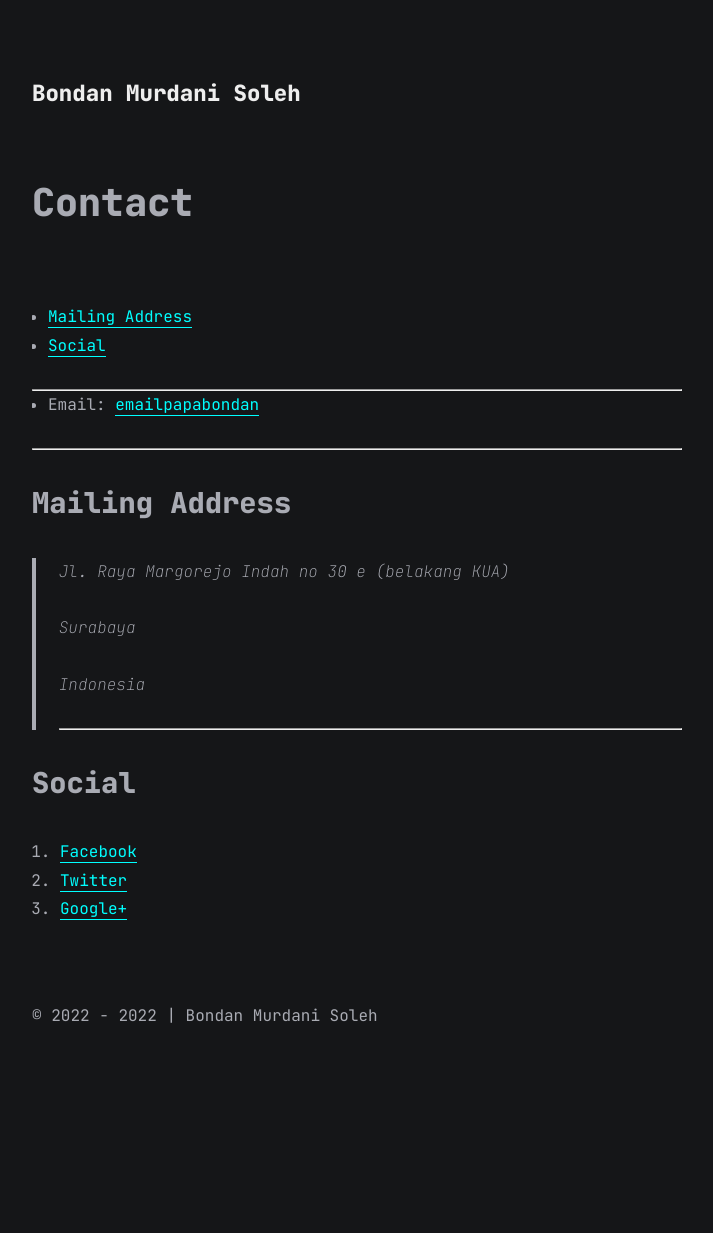
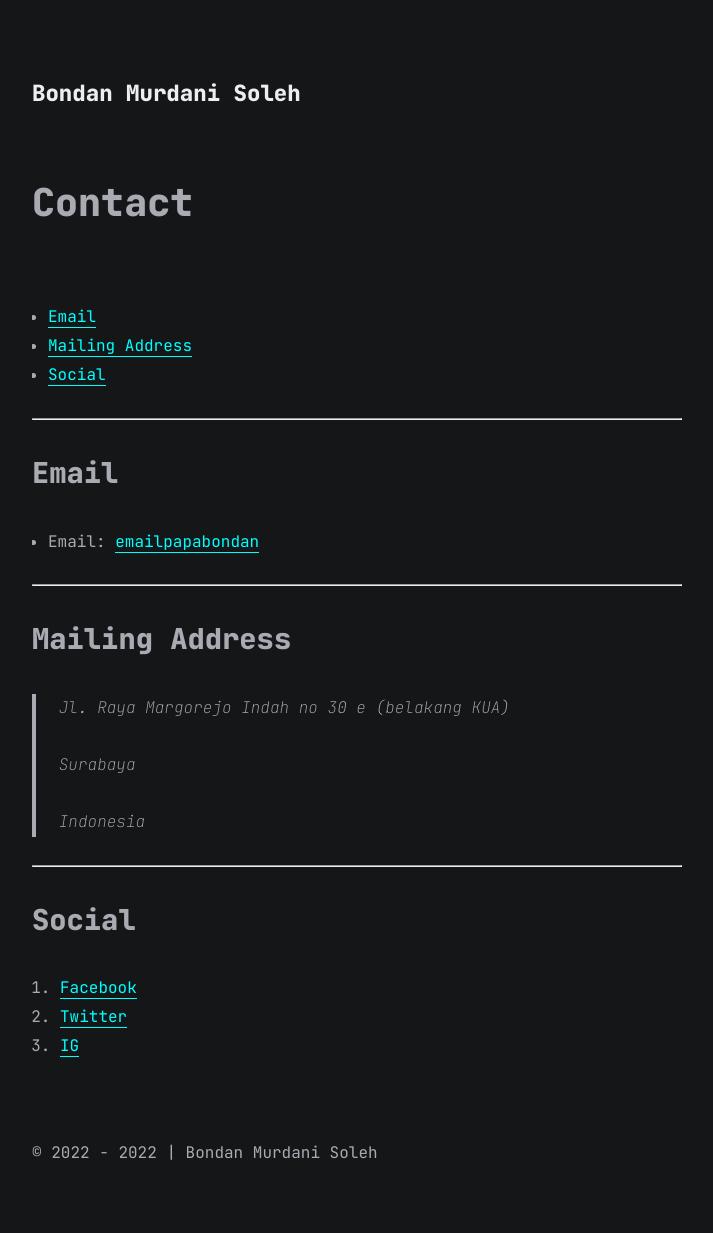
Before and after one commit to papabondan/papabondan.github.io, a Jekyll site: the page built from contact.md, in a window 1280 px wide. Shown: the whole page, without its empty margins (283-996 px from the left). Built offline with Jekyll 4.4.1, drawn with Linux system fonts in a browser that asks for light colours; comment, search, counter and statistics services are not loaded; before the commit the page ends 1096 px from its top, so only the background shows below that.

Commit message:
Update contact.md

```diff
--- a/contact.md
+++ b/contact.md
@@ -4,6 +4,7 @@ title: Contact
 ---
 
 ---
+## Email
 
 * Email: [emailpapabondan](mailto:murdani.bondan.bm@gmail.com)
 
@@ -17,10 +18,11 @@ title: Contact
 >
 > Indonesia
 >
+
 ---
 
 ## Social
 
 1. [Facebook](#)
 2. [Twitter](#)
-3. [Google+](#)
+3. [IG](#)
```
